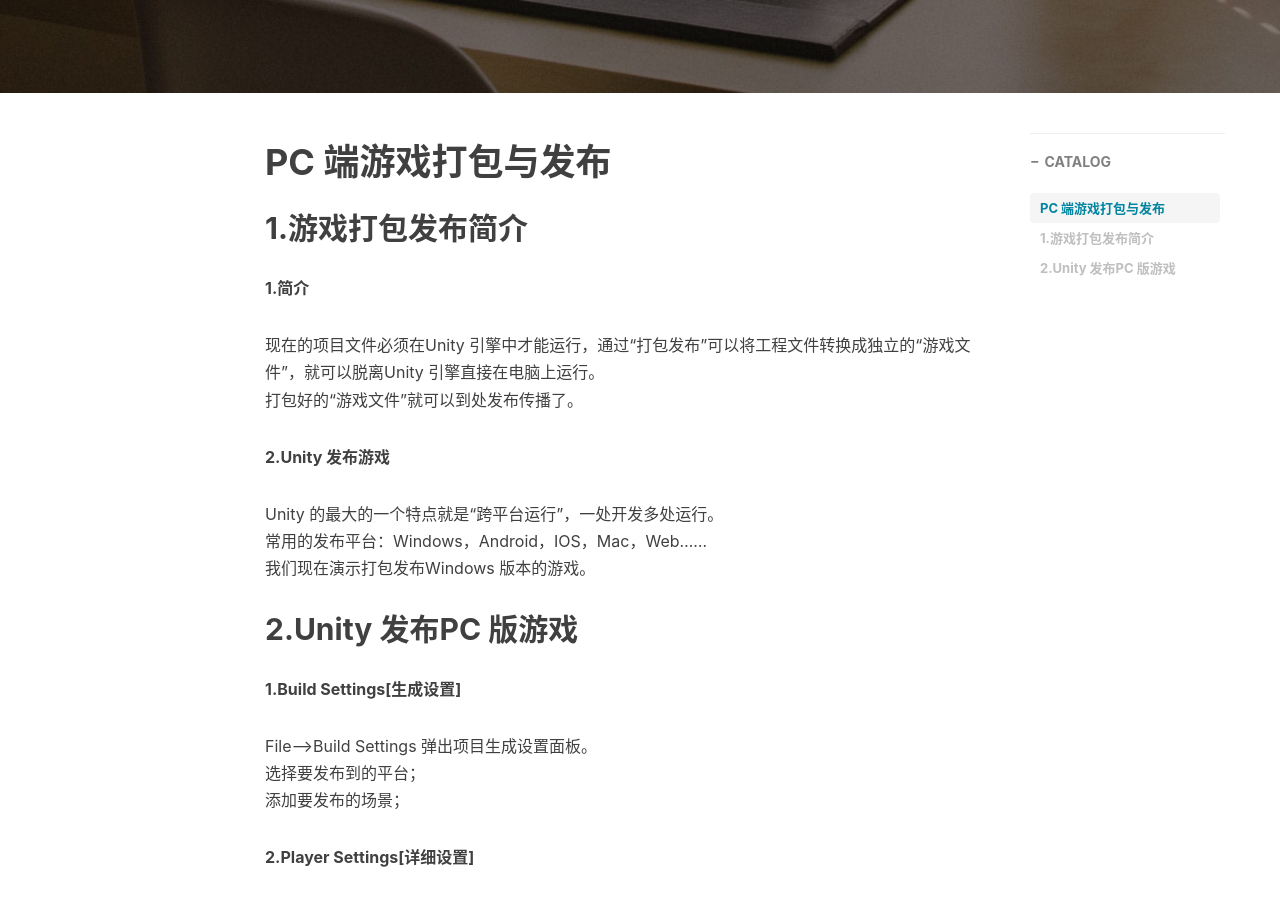
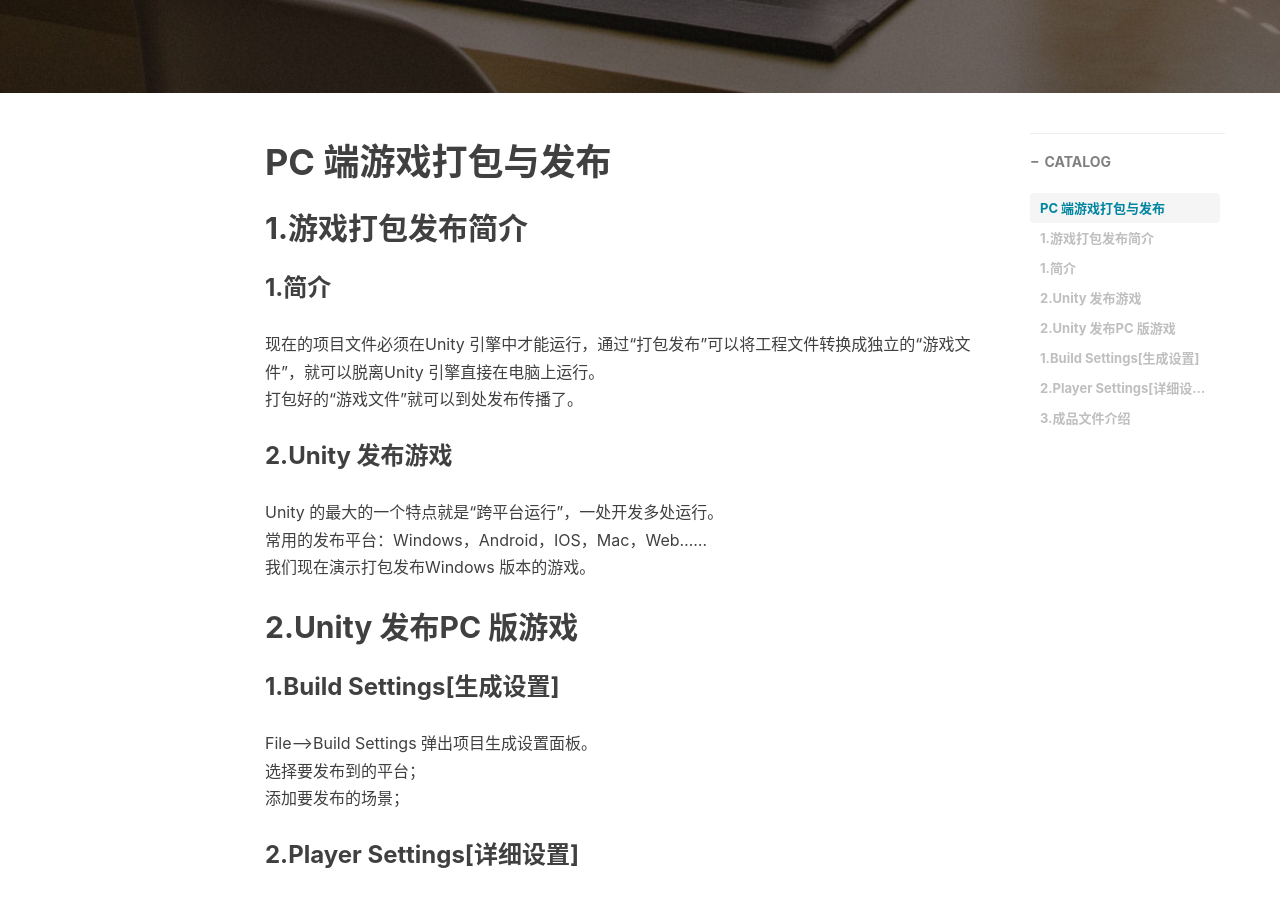
Before and after one commit to AIaimuti/aiaimuti.github.io, a Jekyll site: the page built from _posts/2020-4-5-PC_game_packaging_and_release.md, in a window 1280 px wide and 900 px high, scrolled down 430 px. Built offline with Jekyll 4.4.1, drawn with Linux system fonts in a browser that asks for light colours; nearby versions of some CDN libraries; comment, search, counter and statistics services are not loaded.

Commit message:
Update 2020-4-5-PC_game_packaging_and_release.md

```diff
--- a/_posts/2020-4-5-PC_game_packaging_and_release.md
+++ b/_posts/2020-4-5-PC_game_packaging_and_release.md
@@ -10,34 +10,26 @@ tags:
     - Unity 3D 入门
 ---
 # PC 端游戏打包与发布
-
 ## 1.游戏打包发布简介
-
-**1.简介**<br>
-
+### 1.简介
 现在的项目文件必须在Unity 引擎中才能运行，通过“打包发布”可以将工程文件转换成独立的“游戏文件”，就可以脱离Unity 引擎直接在电脑上运行。<br>
 打包好的“游戏文件”就可以到处发布传播了。
 
-**2.Unity 发布游戏**<br>
-
+### 2.Unity 发布游戏
 Unity 的最大的一个特点就是“跨平台运行”，一处开发多处运行。<br>
 常用的发布平台：Windows，Android，IOS，Mac，Web......<br>
 我们现在演示打包发布Windows 版本的游戏。
 
 ## 2.Unity 发布PC 版游戏
-
-**1.Build Settings[生成设置]**<br>
-
+### 1.Build Settings[生成设置]
 File-->Build Settings 弹出项目生成设置面板。<br>
 选择要发布到的平台；<br>
 添加要发布的场景；
 
-**2.Player Settings[详细设置]**
-
+### 2.Player Settings[详细设置]
 Company Name：公司名称<br>
 Product Name：产品名称（游戏名称）<br>
 Default Icon：默认图标
 
-**3.成品文件介绍**<br>
-
+### 3.成品文件介绍
 一个exe 可执行文件，一个Data 数据文件夹，两个缺一不可以，且不可分割。
```
